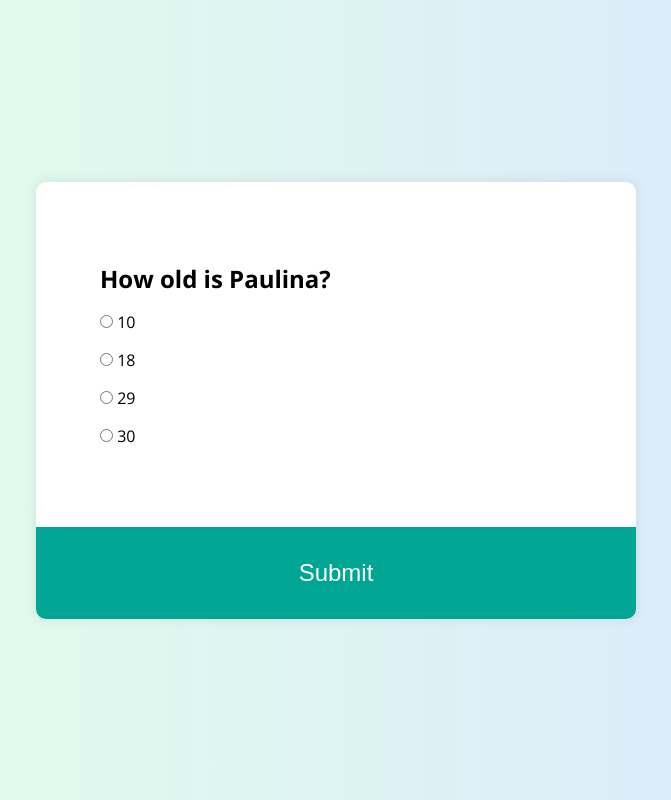
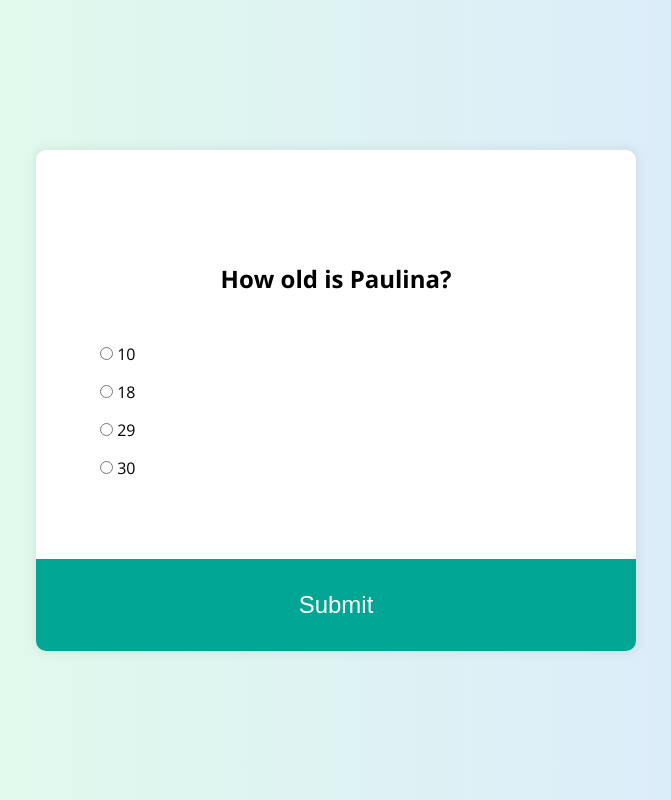
Before and after one commit to byPG/Quiz_app, a plain HTML site: page index.html in a window 1280 px wide. Shown: the whole page, without its empty margins (304-975 px from the left). Drawn offline with nearby package versions, Linux system fonts and the light colour scheme.

Commit message:
optymalization

```diff
--- a/main.js
+++ b/main.js
@@ -55,34 +55,27 @@ const submitBtn = document.getElementById('submit');
 let currentQuiz = 0;
 let score= 0;
 
-
-loadQuiz();
-
 function loadQuiz(){
     deselectAnswers()
-
     const currentQuizData = quizData[currentQuiz];
     questionEl.innerText = currentQuizData.question;
     a_text.innerText = currentQuizData.a;
     b_text.innerText = currentQuizData.b;
     c_text.innerText = currentQuizData.c;
     d_text.innerText = currentQuizData.d;
+}
+loadQuiz();
 
-
-}
 
 function getSelected(){
  let answer = undefined;
-
     answersEls.forEach((answerEl)=>{
        if(answerEl.checked){
        answer = answerEl.id;
        }
     });
-
    return answer;
 }
-
 getSelected();
 
 function deselectAnswers(){
@@ -94,7 +87,6 @@ function deselectAnswers(){
 
 submitBtn.addEventListener('click', () => {
     const answer = getSelected();
-    console.log(answer)
 
     if(answer)
         if(answer === quizData[currentQuiz].correct){
--- a/style.css
+++ b/style.css
@@ -36,13 +36,15 @@
 
   h2{
     margin: 1rem 0;
+    padding: 2rem;
+    text-align: center;
   }
 
   ul{
     list-style: none;
   }
 
-  ul li {
+  ul li{
     margin: 1rem 0;
   }
 
```
